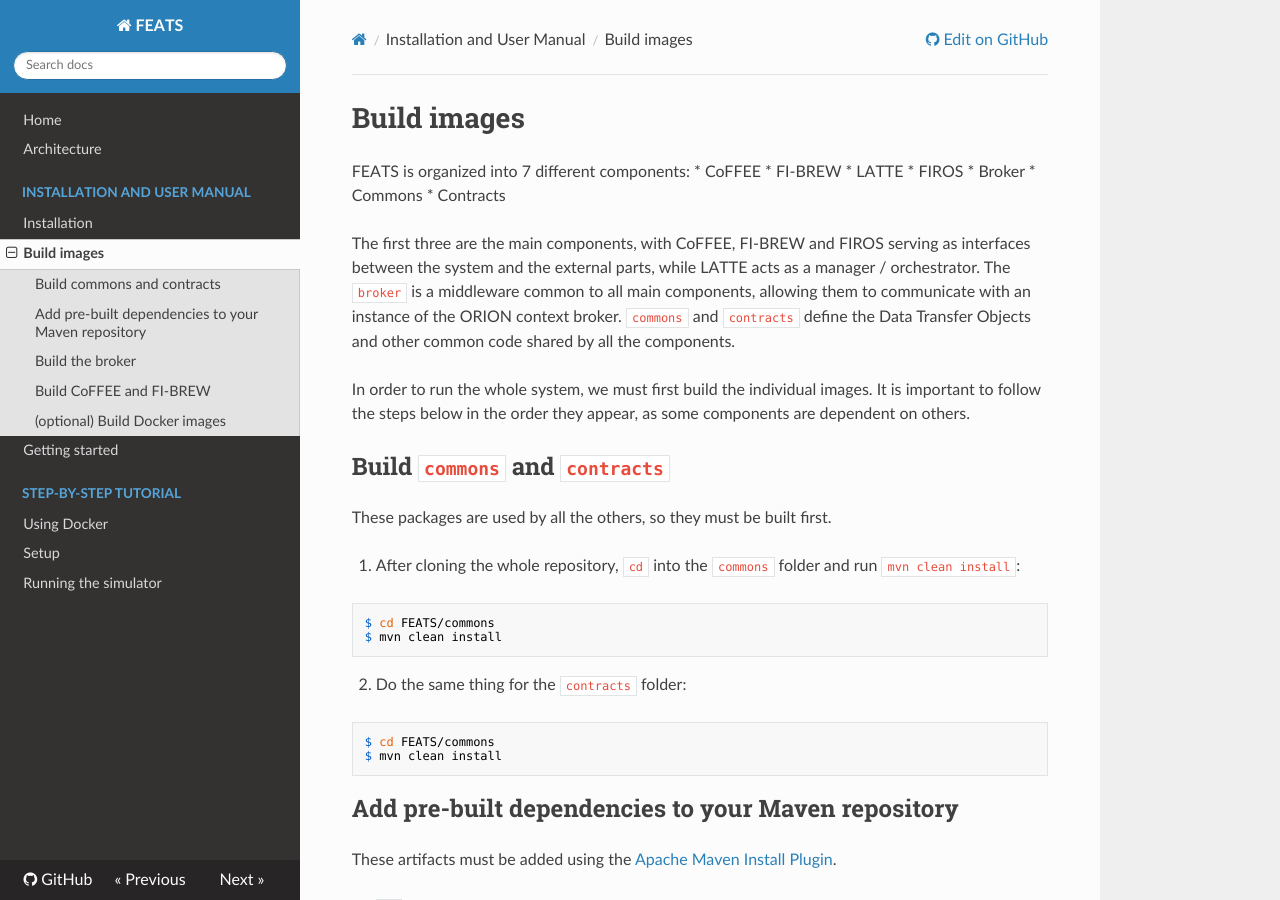
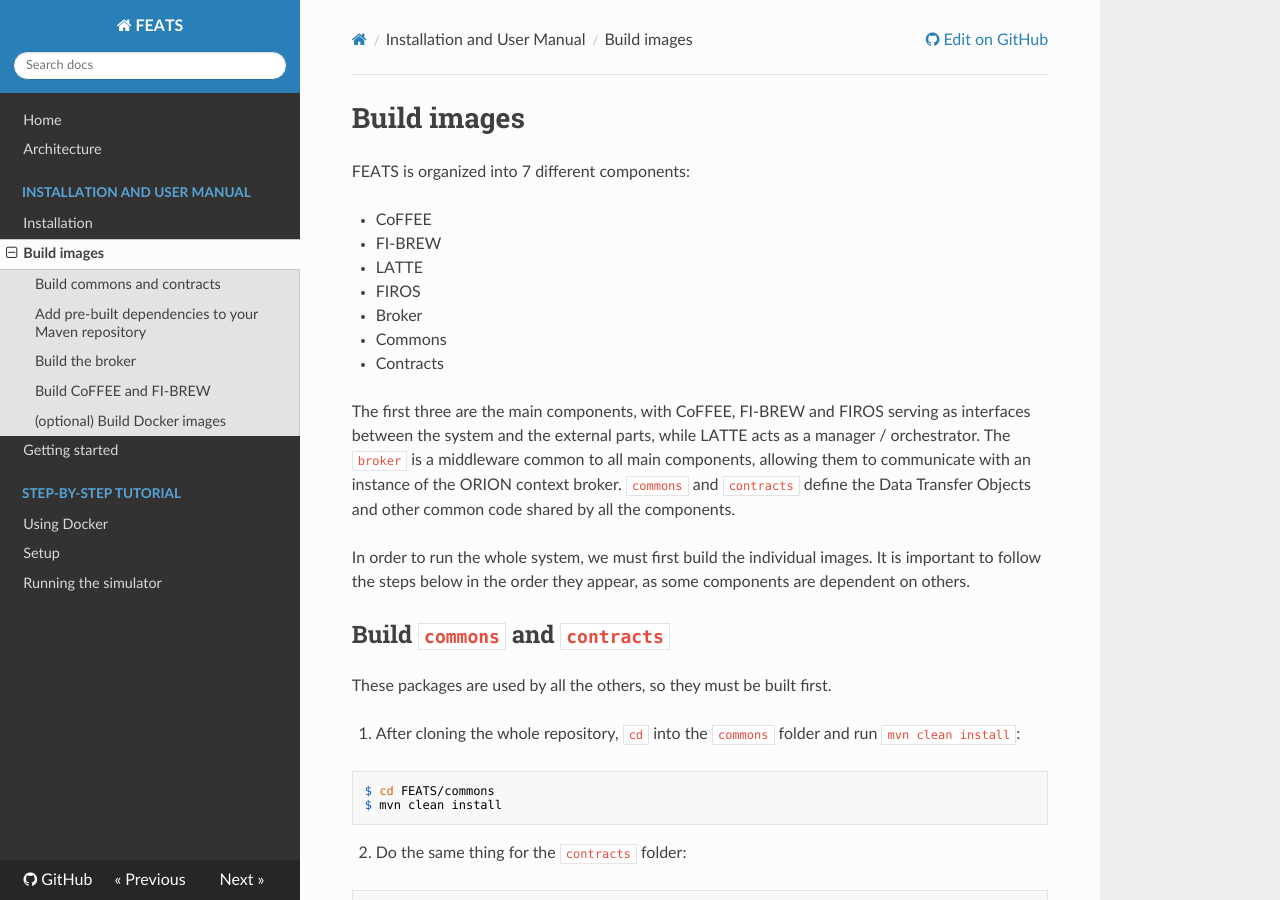
Before and after one commit to Dalma-Systems/FEATS, an MkDocs documentation site: the page built from docs/build-images.md, in a window 1280 px wide and 900 px high. Built offline with MkDocs 1.6.1, drawn with Linux system fonts in a browser that asks for light colours; nearby versions of some CDN libraries.

Commit message:
Completed intro. Trying to fix lists.

```diff
--- a/docs/build-images.md
+++ b/docs/build-images.md
@@ -1,13 +1,15 @@
 # Build images
 
 FEATS is organized into 7 different components:
-* CoFFEE
-* FI-BREW
-* LATTE
-* FIROS
-* Broker
-* Commons
-* Contracts
+<ul>
+    <li>CoFFEE</li>
+    <li>FI-BREW</li>
+    <li>LATTE</li>
+    <li>FIROS</li>
+    <li>Broker</li>
+    <li>Commons</li>
+    <li>Contracts</li>
+</ul>
 
 The first three are the main components, with CoFFEE, FI-BREW and FIROS serving as interfaces between the system and the external parts, while LATTE acts as a manager / orchestrator. The `broker` is a middleware common to all main components, allowing them to communicate with an instance of the ORION context broker. `commons` and `contracts` define the Data Transfer Objects and other common code shared by all the components.
 
```
Also changed, not shown: docs/index.md (+2 -2 lines).
